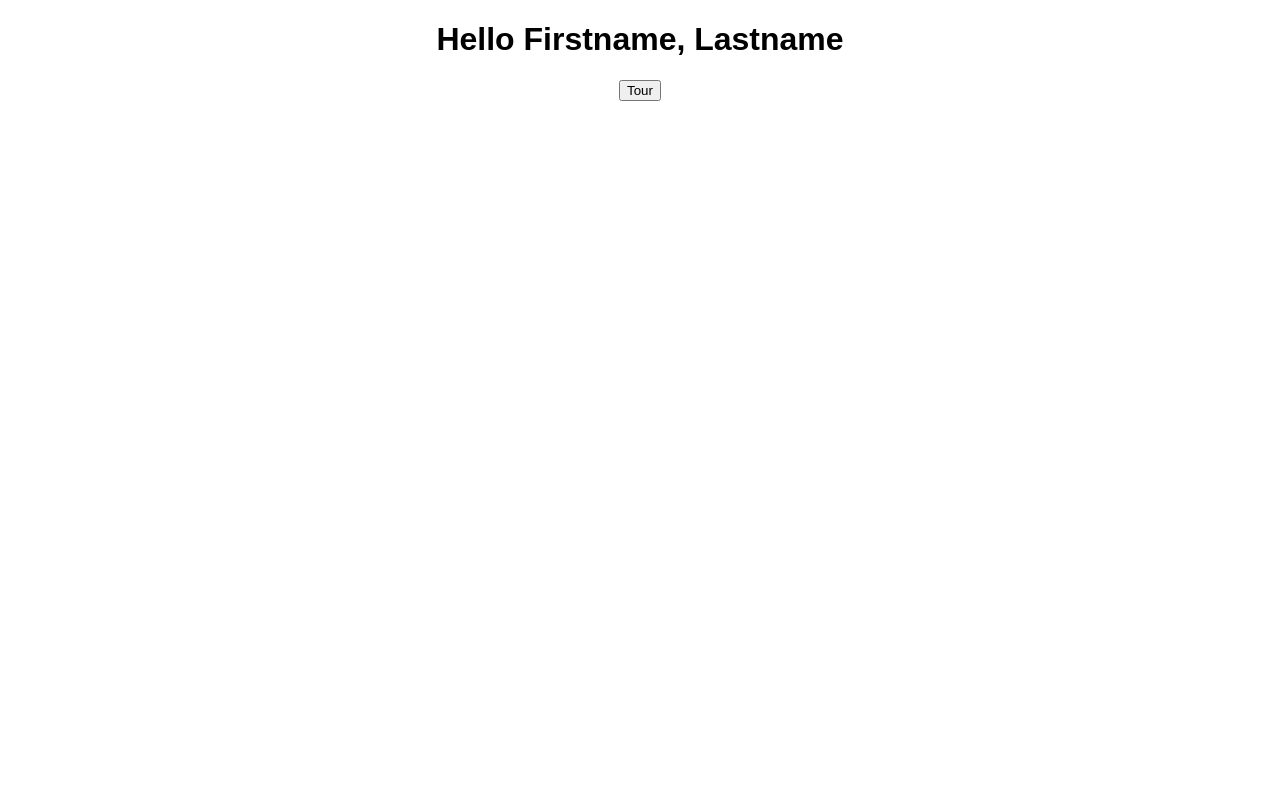
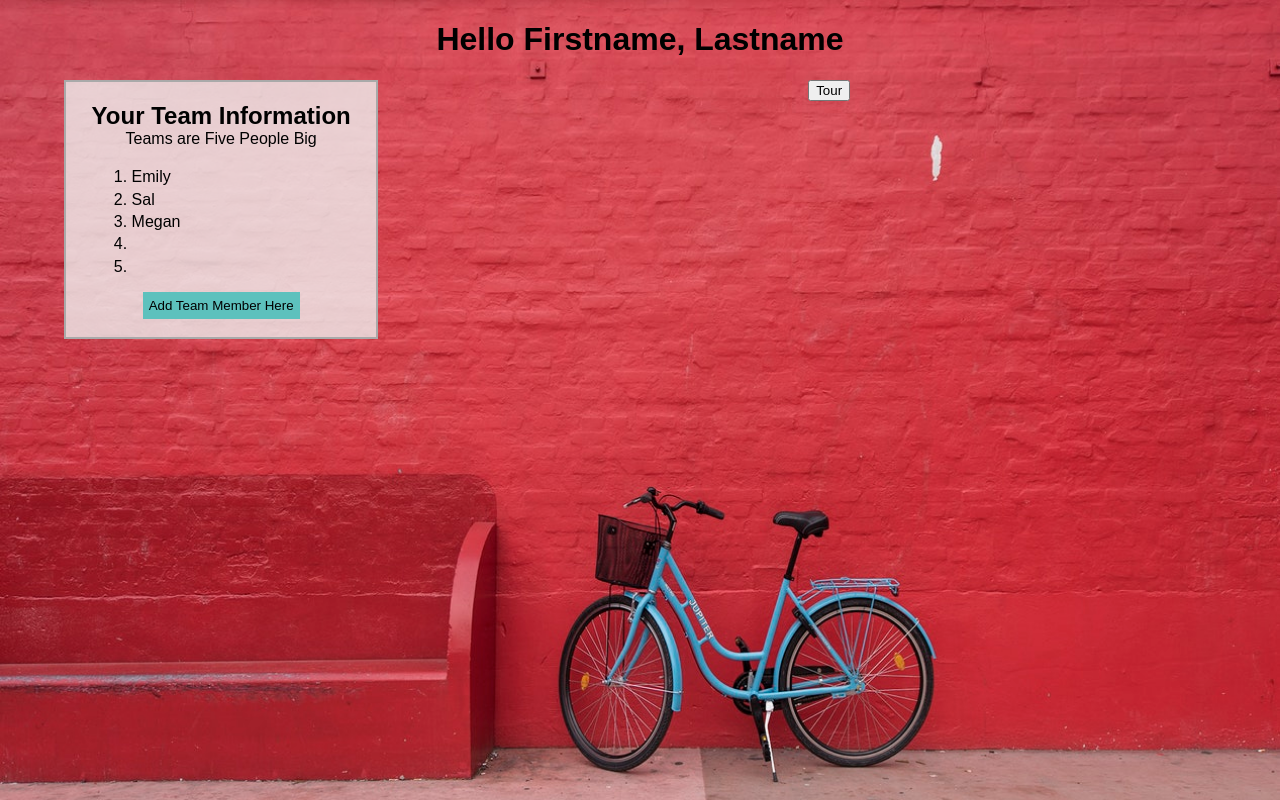
Before and after one commit to BootcampersCollective/juneFreestyleHack, a React (Create React App) app in the folder react/: page /Dashboard in a window 1280 px wide. Built offline with nearby package versions, Linux system fonts and the light colour scheme.

Commit message:
Add team-info js/css files. Add background image to dashboard, and started to work on skills

```diff
--- a/react/src/comp/Dashboard.js
+++ b/react/src/comp/Dashboard.js
@@ -1,5 +1,6 @@
 import React from 'react';
 import Header from './Header';
+import "../css/Dashboard.css";
 
 const Dashboard = () => {
   return (
--- a/react/src/comp/Header.js
+++ b/react/src/comp/Header.js
@@ -1,9 +1,11 @@
 import React from 'react';
+import TeamInfo from "./Team-info";
 
 const Header = () => {
   return (
     <div className='header-container'>
       <h1>Hello Firstname, Lastname</h1>
+      <TeamInfo />
     </div>
   )
 }
--- /dev/null
+++ b/react/src/comp/Team-info.js
@@ -0,0 +1,27 @@
+import React from 'react';
+import "../css/Team-info.css";
+
+const TeamInfo = () => {
+  return (
+    <div className="team-aside-div"  role="aside">
+        <h2>
+          Your Team Information
+        </h2>
+        <p className="team-p">
+          Teams are Five People Big
+        </p>
+        <ol>
+          <li className="team-member one">Emily</li>
+          <li className="team-member two">Sal</li>
+          <li className="team-member three">Megan</li>
+          <li className="team-member four"></li>
+          <li className="team-member five"></li>
+        </ol>
+        <button className="add-team-member-btn">
+          Add Team Member Here
+        </button>
+    </div>
+  )
+}
+
+export default TeamInfo;
--- /dev/null
+++ b/react/src/css/Dashboard.css
@@ -0,0 +1,4 @@
+body {
+  background-image: url('./redalley.jpeg');
+  background-size: cover;
+}
--- /dev/null
+++ b/react/src/css/Team-info.css
@@ -0,0 +1,35 @@
+.team-aside-div {
+  height: 50%;
+  border: 2px solid #a9a9a9;
+  float: left;
+  margin-left: 5%;
+  padding-left: 2%;
+  padding-right: 2%;
+  background-color: rgba(239,239,239, 0.8);
+  /* color: #5DC1BD; */
+}
+
+h2 {
+  margin-bottom: 0;
+}
+
+.team-p {
+  margin: 0;
+}
+
+.team-member {
+  text-align: left;
+  padding-top: 2%;
+}
+
+.add-team-member-btn {
+  text-align: center;
+  margin-bottom: 7%;
+  padding: 2%;
+  background-color: #5DC1BD;
+  border: 1px solid #5DC1BD;;
+}
+
+.add-team-member-btn:hover {
+  background-color: #caebf2;
+}
```
Also changed, not shown: react/src/comp/Skills.js (added, +10 -0 lines), react/src/css/redalley.jpeg (added).
